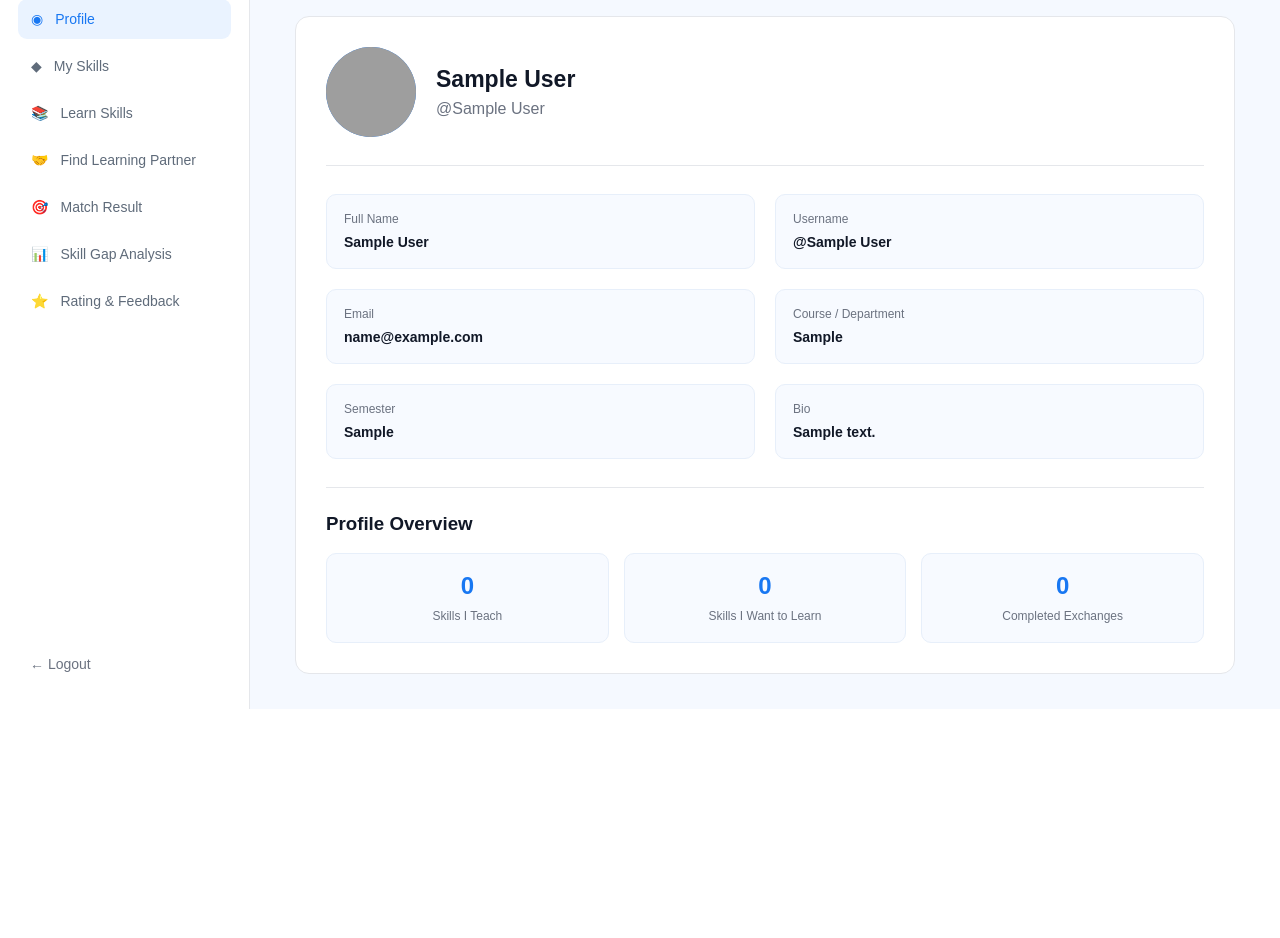
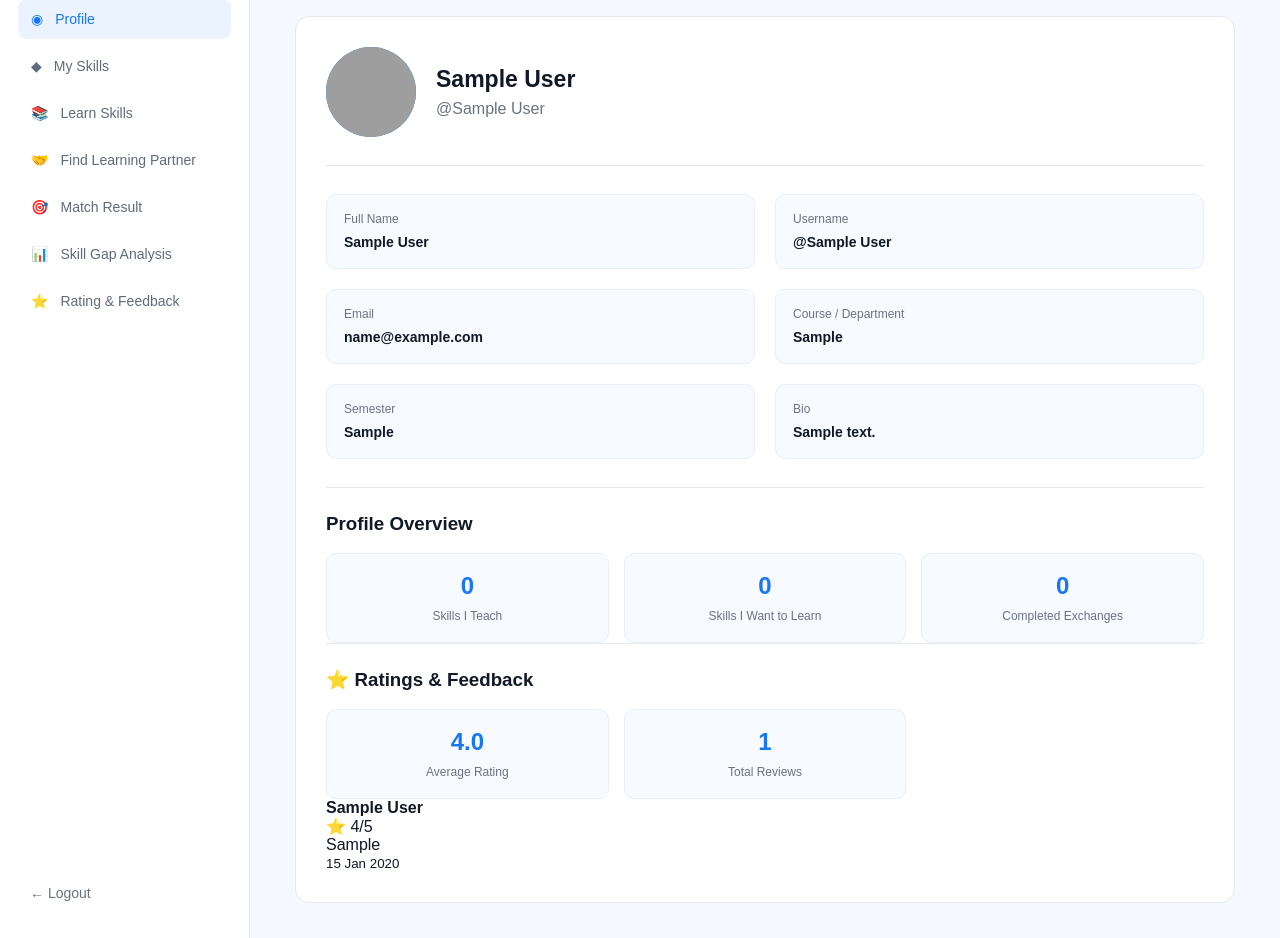
Before and after one commit to PRIYA19120/Campus-Skill-Exchange-Platform, a Flask app: page /profile in a window 1280 px wide. Shown: the part 150-1088 px from the top of the page. Before the commit the page ends 859 px from the top, so only its background shows below. Run offline with Flask 3, Linux system fonts and the light colour scheme; the visitor is signed in with stand-in values (Sample User, id 1); tables that the repository leaves empty hold one stand-in row (values such as "Sample post"); parts of the project's set-up code (start-up, migrations or seed data) failed here and were passed over; grey boxes are pictures that could not be loaded.

Commit message:
Update  rating and feedback section in profile

```diff
--- a/app.py
+++ b/app.py
@@ -160,6 +160,7 @@ def dashboard():
     )
 
 
+
 @app.route("/profile")
 def profile():
     if not session.get("user_id"):
@@ -171,6 +172,32 @@ def profile():
         session.clear()
         return redirect(url_for("login"))
 
+    # Get all ratings received by the logged-in student
+    received_reviews = (
+        db.session.query(RatingFeedback, Student.name)
+        .join(
+            Student,
+            Student.student_id == RatingFeedback.reviewer_id
+        )
+        .filter(
+            RatingFeedback.reviewed_student_id == student.student_id
+        )
+        .order_by(RatingFeedback.created_at.desc())
+        .all()
+    )
+
+    # Calculate average rating
+    average_rating = (
+        db.session.query(db.func.avg(RatingFeedback.rating))
+        .filter(
+            RatingFeedback.reviewed_student_id == student.student_id
+        )
+        .scalar()
+        or 0
+    )
+
+    total_reviews = len(received_reviews)
+
     return render_template(
         "profile.html",
         full_name=student.name,
@@ -179,8 +206,12 @@ def profile():
         department=student.department or "",
         semester=student.semester or "",
         bio=student.bio or "",
-        profile_picture=session.get("profile_picture")
+        profile_picture=session.get("profile_picture"),
+        received_reviews=received_reviews,
+        average_rating=round(float(average_rating), 1),
+        total_reviews=total_reviews
     )
+
 
 
 @app.route("/edit-profile", methods=["GET", "POST"])
--- a/templates/profile.html
+++ b/templates/profile.html
@@ -296,6 +296,62 @@
             </div>
 
 
+
+            <!-- Received Ratings & Feedback -->
+            <div class="profile-skills">
+
+                <h3>⭐ Ratings & Feedback</h3>
+
+                <div class="overview-box">
+
+                    <div>
+                        <strong>{{ average_rating or 0 }}</strong>
+                        <span>Average Rating</span>
+                    </div>
+
+                    <div>
+                        <strong>{{ total_reviews or 0 }}</strong>
+                        <span>Total Reviews</span>
+                    </div>
+
+                </div>
+
+                <div class="received-reviews">
+
+                    {% if received_reviews %}
+
+                        {% for review, reviewer_name in received_reviews %}
+
+                            <div class="review-card">
+
+                                <h4>{{ reviewer_name }}</h4>
+
+                                <p>
+                                    ⭐ {{ review.rating }}/5
+                                </p>
+
+                                <p>{{ review.feedback }}</p>
+
+                                <small>
+                                    {{ review.created_at.strftime('%d %b %Y') }}
+                                </small>
+
+                            </div>
+
+                        {% endfor %}
+
+                    {% else %}
+
+                        <p>No feedback received yet.</p>
+
+                    {% endif %}
+
+                </div>
+
+            </div>
+
+
+
         </div>
 
 
```
